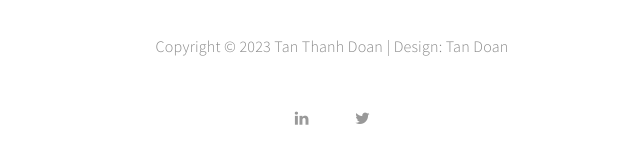
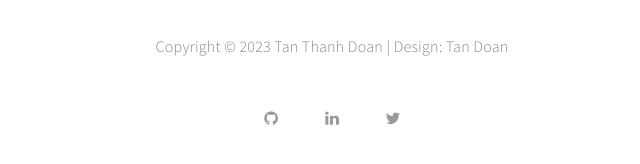
Before and after one commit to tandoancs/coursera-portfolio, a plain HTML site: page index.html in a window 1280 px wide. Shown: the part 4075-4239 px from the top of the page, 308-948 px from the left. Drawn offline with Linux system fonts and the light colour scheme; a script that the page names is missing.

Commit message:
Update github link

```diff
--- a/index.html
+++ b/index.html
@@ -559,6 +559,9 @@
                               </div>
                               <ul class="wow fadeInUp social-icon"
                                    data-wow-delay="2s">
+                                   <li><a href="https://github.com/tandoancs/"
+                                        class="fa fa-github"></a></li>
+
                                    <li><a
                                              href="https://www.linkedin.com/in/tan-doan/"
                                              class="fa fa-linkedin"></a></li>
```
